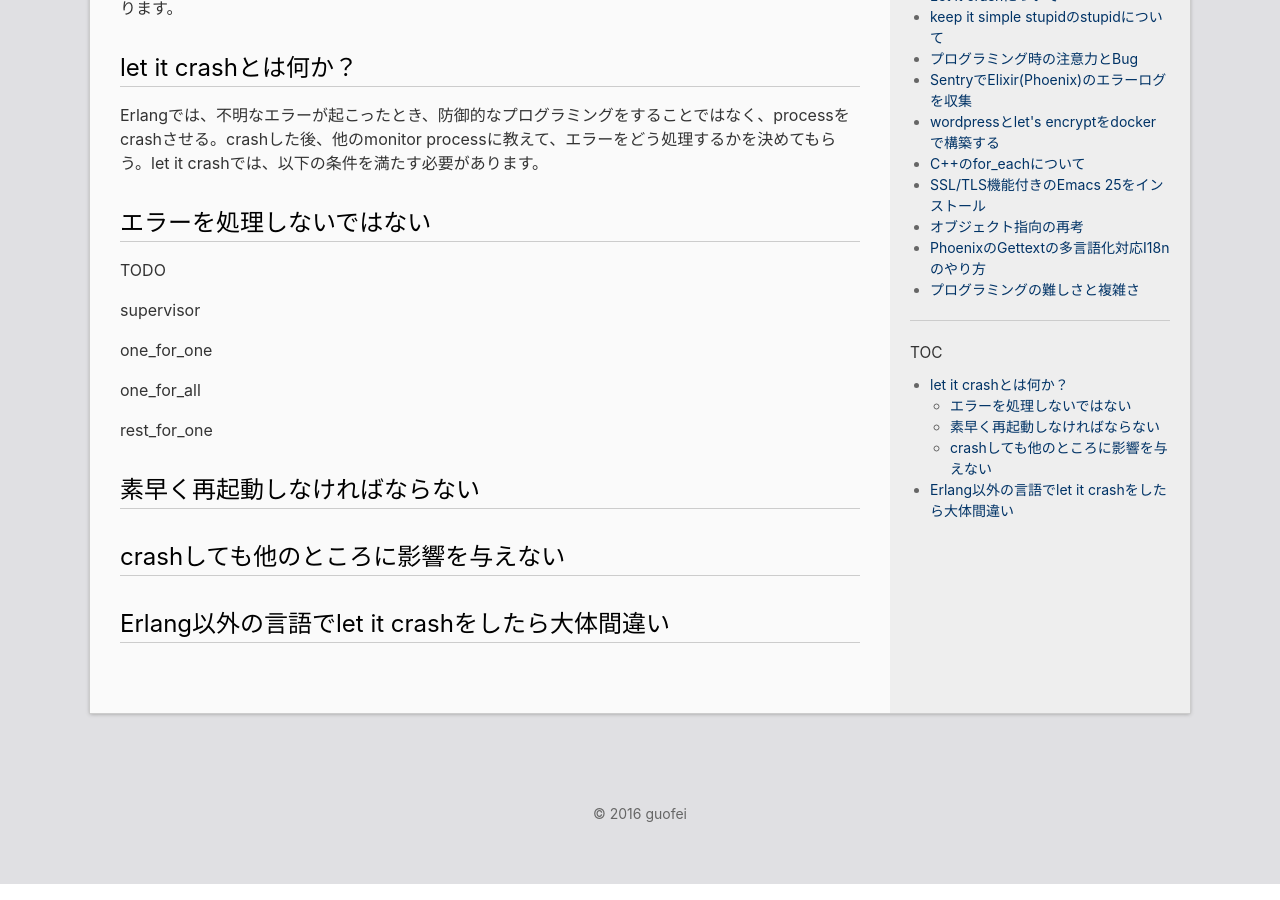
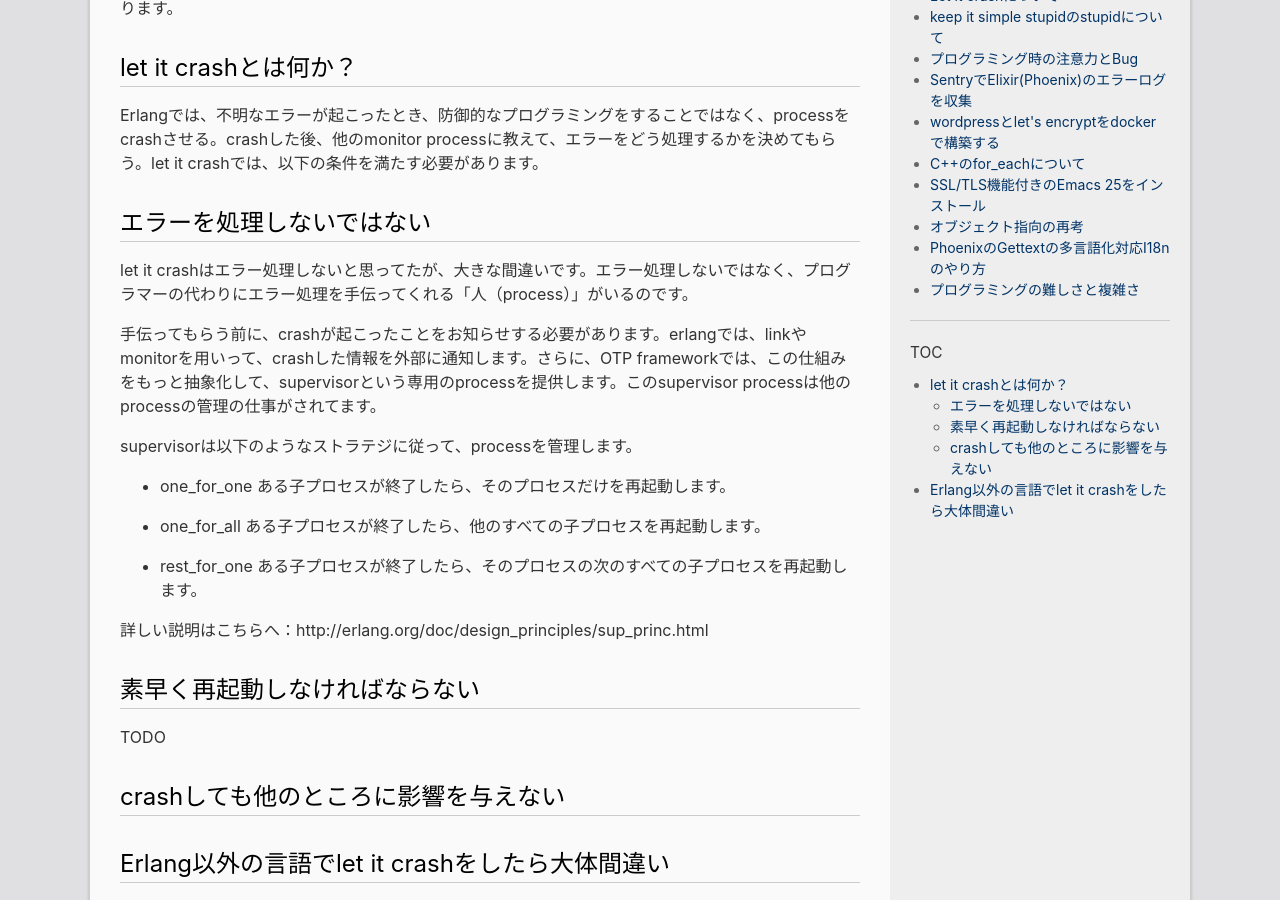
Before and after one commit to guofei/ja, a Jekyll site: the page built from _posts/2017-02-21-let-it-crash.md, in a window 1280 px wide and 900 px high, scrolled down 421 px. Built offline with Jekyll 4.4.1, drawn with Linux system fonts in a browser that asks for light colours; comment, search, counter and statistics services are not loaded.

Commit message:
feat: update post

```diff
--- a/_posts/2017-02-21-let-it-crash.md
+++ b/_posts/2017-02-21-let-it-crash.md
@@ -9,17 +9,25 @@ Elixir/Erlangを勉強してなかった時、c++の例外処理について、
 Erlangでは、不明なエラーが起こったとき、防御的なプログラミングをすることではなく、processをcrashさせる。crashした後、他のmonitor processに教えて、エラーをどう処理するかを決めてもらう。let it crashでは、以下の条件を満たす必要があります。
 
 ## エラーを処理しないではない
-TODO
+let it crashはエラー処理しないと思ってたが、大きな間違いです。エラー処理しないではなく、プログラマーの代わりにエラー処理を手伝ってくれる「人（process）」がいるのです。
 
-supervisor
+手伝ってもらう前に、crashが起こったことをお知らせする必要があります。erlangでは、linkやmonitorを用いって、crashした情報を外部に通知します。さらに、OTP frameworkでは、この仕組みをもっと抽象化して、supervisorという専用のprocessを提供します。このsupervisor processは他のprocessの管理の仕事がされてます。
 
-one_for_one
+supervisorは以下のようなストラテジに従って、processを管理します。
 
-one_for_all
+* one_for_one
+ある子プロセスが終了したら、そのプロセスだけを再起動します。
 
-rest_for_one
+* one_for_all
+ある子プロセスが終了したら、他のすべての子プロセスを再起動します。
+
+* rest_for_one
+ある子プロセスが終了したら、そのプロセスの次のすべての子プロセスを再起動します。
+
+詳しい説明はこちらへ：http://erlang.org/doc/design_principles/sup_princ.html
 
 ## 素早く再起動しなければならない
+TODO
 
 ## crashしても他のところに影響を与えない
 
```
